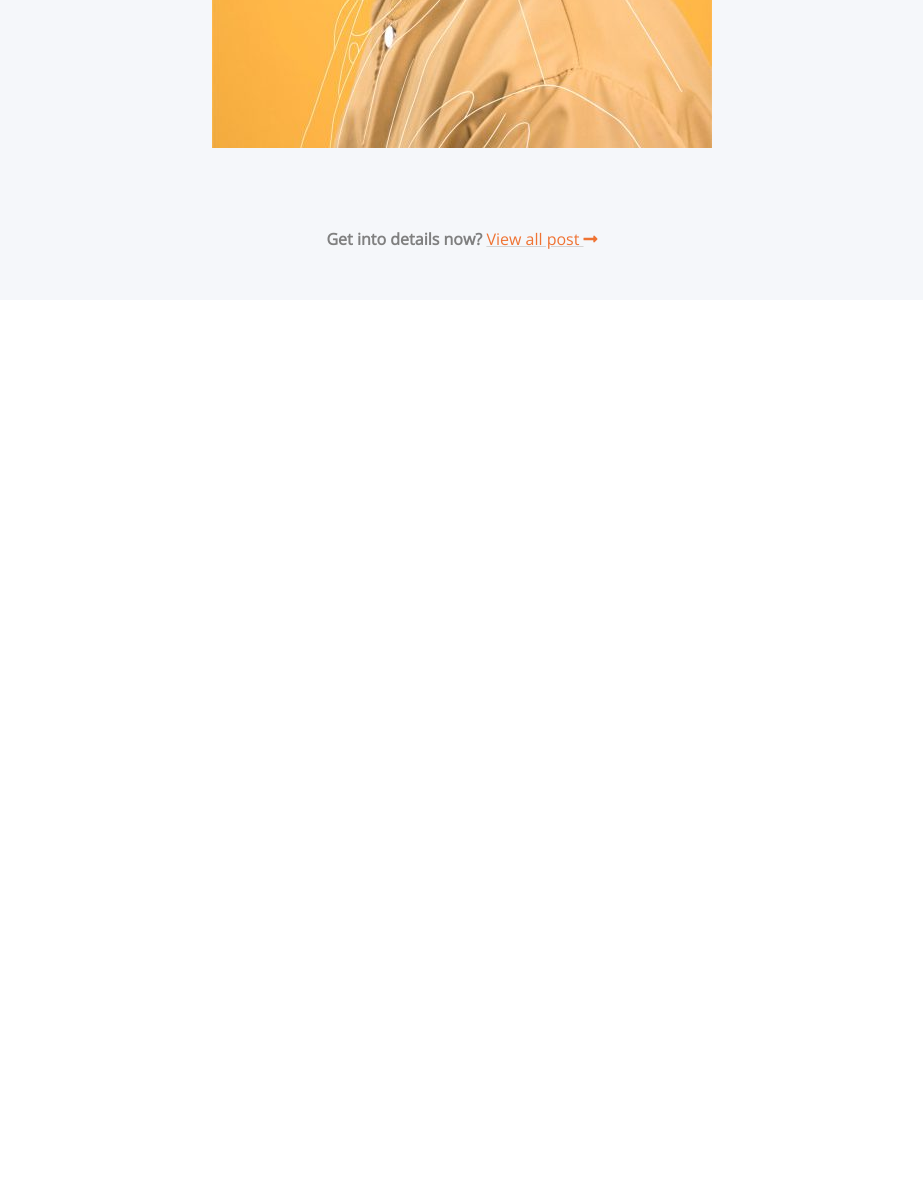
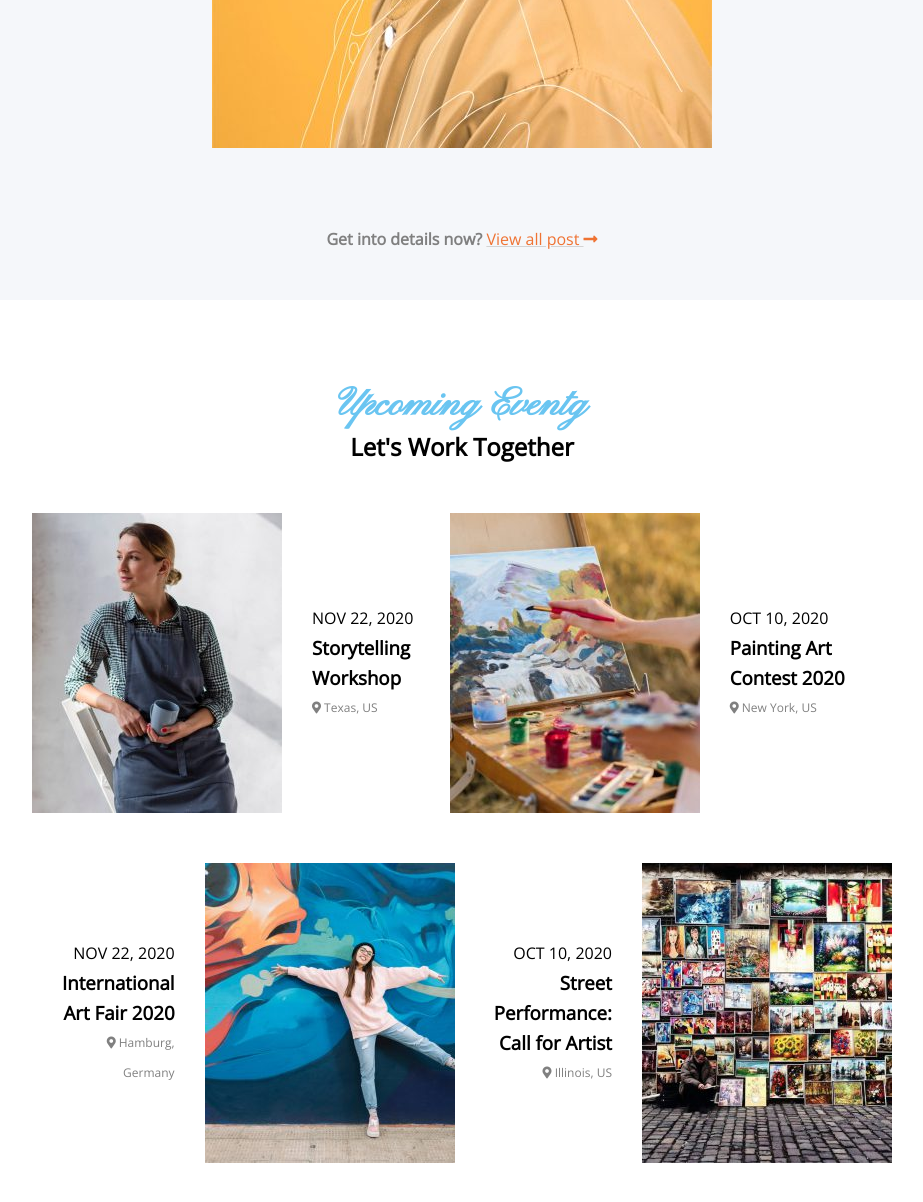
Before and after one commit to Davide-Zingali/proj-html-vuejs, a plain HTML site: page index.html in a window 1280 px wide. Shown: the part 5105-6307 px from the top of the page, without its empty margins (178-1101 px from the left). Before the commit the page ends 5405 px from the top, so only its background shows below. Drawn offline with nearby package versions, Linux system fonts and the light colour scheme.

Commit message:
settima sezione completata

```diff
--- a/css/style.css
+++ b/css/style.css
@@ -369,3 +369,29 @@ section:nth-child(6) div:last-child > h4 {
     display: inline;
     color: gray;
 }
+
+/* settima sezione */
+section:nth-child(7) {
+    text-align: center;
+    margin: 80px auto;
+    width: 75%;
+}
+.box_event {
+    display: flex;
+    justify-content: space-between;
+    margin: 50px;
+    line-height: 30px;
+    text-align: left;
+}
+.box_event > div {
+    display: flex;
+    align-items: center;
+}
+.box_event > div > div {
+    padding: 0 30px;
+}
+.box_event:nth-child(3)  {
+    text-align: right;
+}
+
+/* pre-footer */
--- a/index.html
+++ b/index.html
@@ -422,13 +422,62 @@
             <section>
 
                 <div>
+                    <h2 class="font_artist">
+                        Upcoming Eventg
+                    </h2>
+                    <h2>
+                        Let's Work Together
+                    </h2>
+                </div> <!--1 row-->
 
-                </div> <!--1 row-->
-                <div>
+                <div class="box_event">
+                    <!-- prima img -->
+                    <div>
+                        <img src="img/artist-event-04-250x300.jpg" alt="">
+                        <div>
+                            <p>NOV 22, 2020</p>
+                            <h3>Storytelling Workshop</h3>
+                            <div class="icone_ristrette">
+                                <i class="fas fa-map-marker-alt"></i> Texas, US
+                            </div>
+                        </div>
+                    </div>
+                    <!-- seconda img -->
+                    <div>
+                        <img src="img/artist-event-03-250x300.jpg" alt="">
+                        <div>
+                            <p>OCT 10, 2020</p>
+                            <h3>Painting Art Contest 2020</h3>
+                            <div class="icone_ristrette">
+                                <i class="fas fa-map-marker-alt"></i> New York, US
+                            </div>
+                        </div>
+                    </div>
+                </div> <!--2 row-->
 
-                </div> <!--2 row-->
-                <div>
-
+                <div class="box_event">
+                    <!-- prima img -->
+                    <div>
+                        <div>
+                            <p>NOV 22, 2020</p>
+                            <h3>International Art Fair 2020</h3>
+                            <div class="icone_ristrette">
+                                <i class="fas fa-map-marker-alt"></i> Hamburg, Germany
+                            </div>
+                        </div>
+                        <img src="img/artist-event-02-250x300.jpg" alt="">
+                    </div>
+                    <!-- seconda img -->
+                    <div>
+                        <div>
+                            <p>OCT 10, 2020</p>
+                            <h3>Street Performance: Call for Artist</h3>
+                            <div class="icone_ristrette">
+                                <i class="fas fa-map-marker-alt"></i> Illinois, US
+                            </div>
+                        </div>
+                        <img src="img/artist-event-01-250x300.jpg" alt="">
+                    </div>
                 </div> <!--3 row-->
 
             </section>
```
